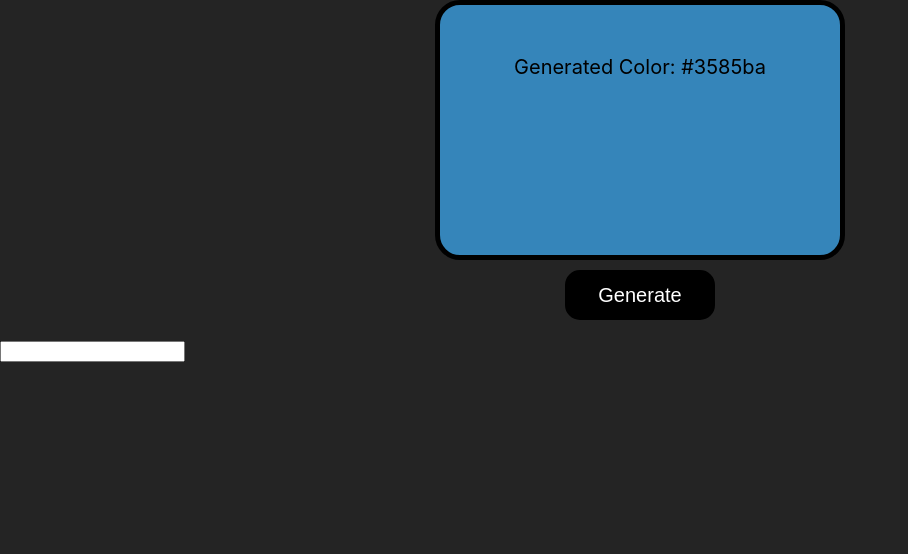
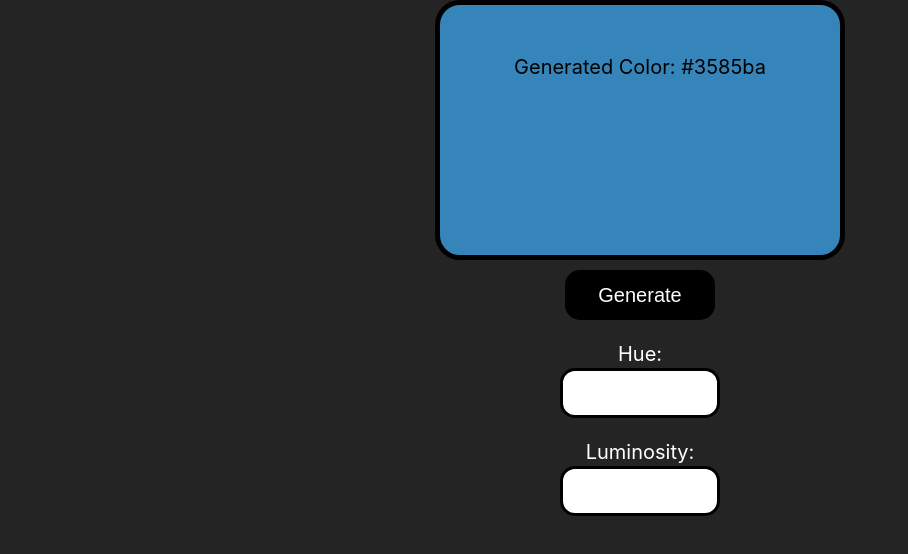
Before and after one commit to AlenaRoshchyna/react-random-color-generator, a React app: page / in a window 1280 px wide. Shown: the top 554 px of the page, without its empty margins (0-908 px from the left). Built offline with nearby package versions, Linux system fonts and the light colour scheme; the HTML template or start-up script is replaced by a standard one.

Commit message:
Add label and played with css

```diff
--- a/src/App.css
+++ b/src/App.css
@@ -31,3 +31,26 @@
   background-color: black;
   color: white;
 }
+
+.App > input {
+  display: block;
+  border-radius: 15px;
+  border: 3px solid #000000;
+  padding: 2px;
+  width: 150px;
+  height: 40px;
+  font-size: 20px;
+  margin: auto;
+  text-align: center;
+  background-color: rgb(255, 255, 255);
+  color: rgb(0, 0, 0);
+}
+
+.App > label {
+  display: flex;
+  flex-direction: column;
+  padding: 2px;
+  font-size: 20px;
+  text-align: center;
+  color: rgb(255, 255, 255);
+}
--- a/src/App.js
+++ b/src/App.js
@@ -5,21 +5,31 @@ import { useState } from 'react';
 export default function App() {
   const [color, setColor] = useState(randomColor);
   const [hueColor, setHueColor] = useState('');
+  const [luminosityColor, setLuminosityColor] = useState('');
   return (
     <div className="App">
       <div style={{ background: color }}>Generated Color: {color}</div>
       <button
         onClick={() =>
-          setColor(randomColor({ hue: hueColor, luminosity: 'light' }))
+          setColor(randomColor({ hue: hueColor, luminosity: luminosityColor }))
         }
       >
         Generate
       </button>
       <br />
+      <label htmlFor="hueColor">Hue:</label>
       <input
         value={hueColor}
         onChange={(event) => {
           setHueColor(event.currentTarget.value);
+        }}
+      />
+      <br />
+      <label htmlFor="luminosityColor">Luminosity:</label>
+      <input
+        value={luminosityColor}
+        onChange={(event) => {
+          setLuminosityColor(event.currentTarget.value);
         }}
       />
     </div>
```
